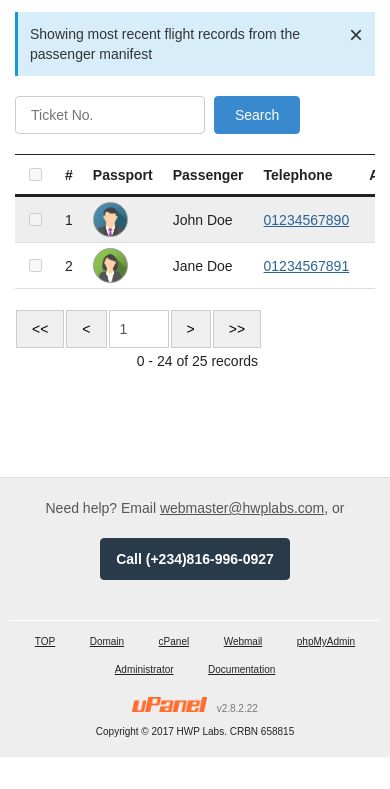
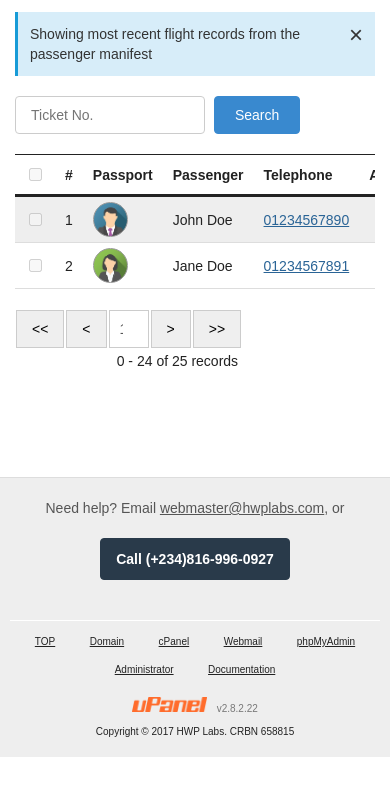
Before and after one commit to 2gbeh/u-panel, a plain HTML site: page home.html in a window 390 px wide. Shown: the part 55-844 px from the top of the page. Drawn offline with Linux system fonts and the light colour scheme.

Commit message:
Update tables.css

```diff
--- a/css/tables.css
+++ b/css/tables.css
@@ -135,4 +135,7 @@
   .up-tables .pagi {
     text-align: left;
   }
+  .up-tables .pagi form input {
+    max-width: 40px;
+  }
 }
```
